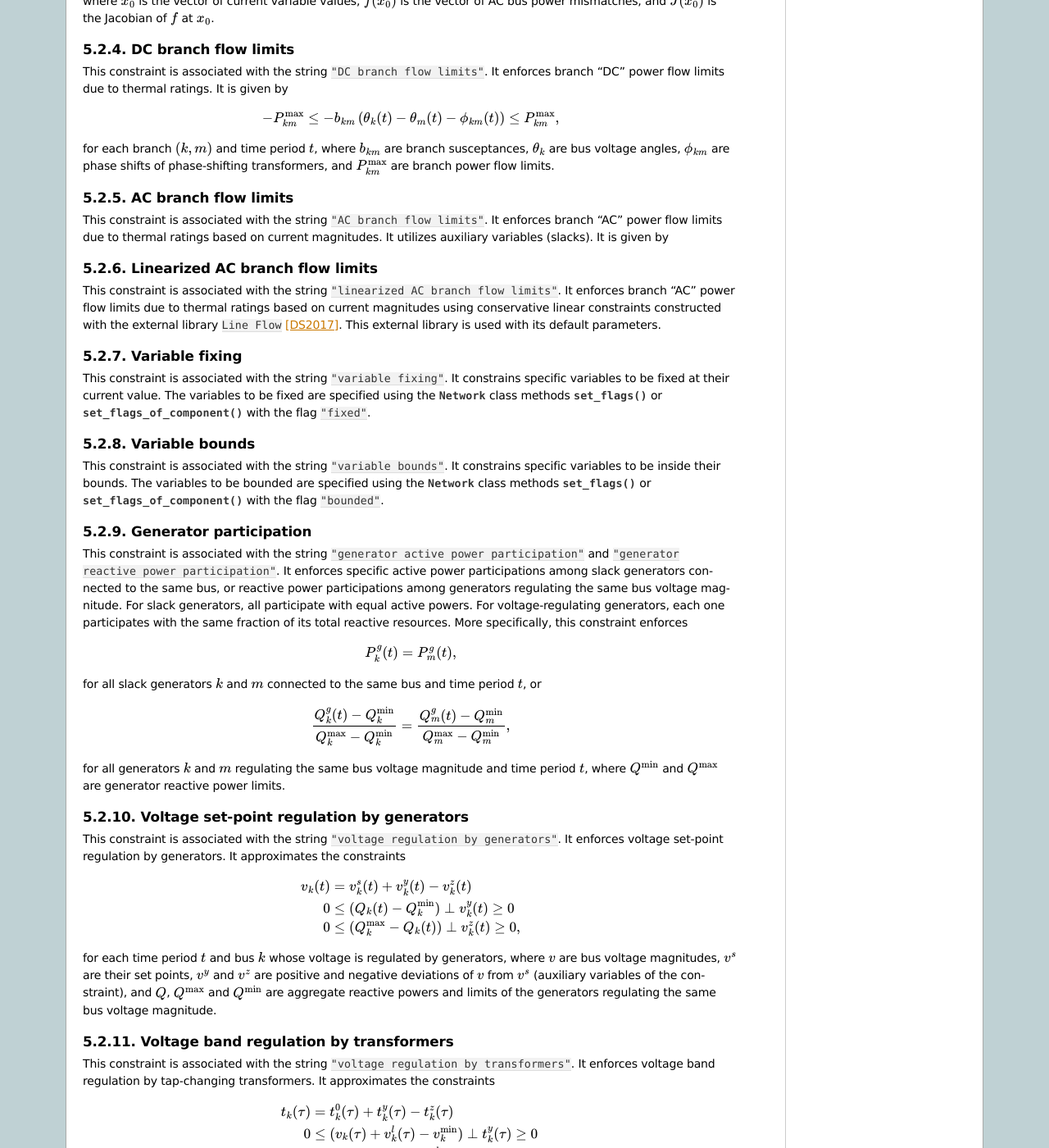
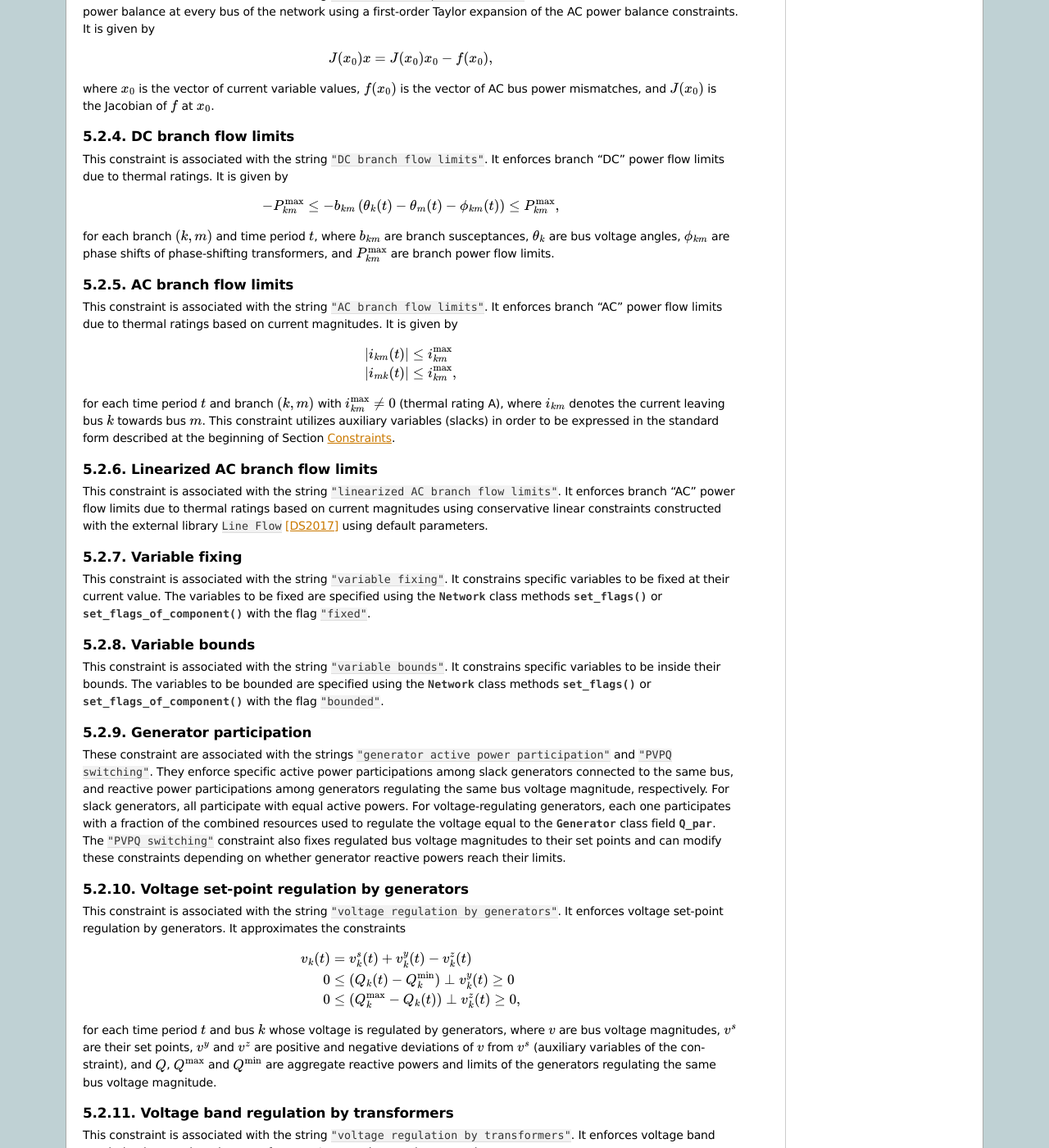
Before and after one commit to ttinoco/PFNET.py, a Sphinx documentation site: the page built from docs/problems.rst, in a window 1280 px wide and 1400 px high, scrolled down 6336 px. Shown: the whole window at 82% size. Built offline with Sphinx 7.4.7, drawn with Linux system fonts in a browser that asks for light colours; some of the changed text lies outside the part shown.

Commit message:
done updated problem.rst

```diff
--- a/docs/problems.rst
+++ b/docs/problems.rst
@@ -322,6 +322,8 @@ This constraint is associated with the string ``"AC power balance"``. It enforce
 
 where :math:`t` are time periods, :math:`P^g` and :math:`Q^g` are generator active and reactive powers, :math:`P^l` and :math:`Q^l` are load active and reactive powers, :math:`S^{sh}` are apparent powers flowing out of buses through shunt devices, :math:`S` are apparent powers flowing out of buses through branches, :math:`n` is the number of buses, :math:`T` is the number of time periods, and :math:`[n] := \{1,\ldots,n\}`.
 
+The :class:`Bus <pfnet.Bus>` class attributes :data:`index_P <pfnet.Bus.index_P>` and :data:`index_Q <pfnet.Bus.index_Q>` can be used to obtain the row indices of the constraint function :data:`f <pfnet.ConstraintBase.f>` and Jacobian :data:`J <pfnet.ConstraintBase.J>` that are associated with the active and reactive power mismatches of a specific bus.
+
 .. _prob_constr_DCPF:
 
 DC Power balance
@@ -334,6 +336,8 @@ This constraint is associated with the string ``"DC power balance"``. It enforce
    P^g_k(t) - P^l_k(t) + \sum_{m \in [n]} b_{km} \left( \theta_k(t) - \theta_m(t) - \phi_{km}(t) \right) = 0, \ \forall \ k \in [n], \ t \in [T],
 
 where :math:`t` are time periods, :math:`P^g` are generator active powers, :math:`P^l` are load active powers, :math:`b_{km}` are branch susceptances, :math:`\theta_k` are bus voltage angles, :math:`\phi_{km}` are phase shifts of phase-shifting transformers, :math:`n` is the number of buses, :math:`T` is the number of time periods, and :math:`[n] := \{1,\ldots,n\}`.
+
+The :class:`Bus <pfnet.Bus>` class attribute :data:`index_P <pfnet.Bus.index_P>` can be used to obtain the row indices of the constraint matrix :data:`A <pfnet.ConstraintBase.A>` and right-hand-side :data:`b <pfnet.ConstraintBase.b>` that are associated with the active (DC) power mismatches of a specific bus.
 
 .. _prob_constr_LINPF:
 
@@ -366,14 +370,24 @@ for each branch :math:`(k,m)` and time period :math:`t`, where :math:`b_{km}` ar
 AC branch flow limits
 ---------------------
 
-This constraint is associated with the string ``"AC branch flow limits"``. It enforces branch "AC" power flow limits due to thermal ratings based on current magnitudes. It utilizes auxiliary variables (slacks). It is given by
+This constraint is associated with the string ``"AC branch flow limits"``. It enforces branch "AC" power flow limits due to thermal ratings based on current magnitudes. It is given by
+
+.. math::
+   :nowrap:
+
+   \begin{align}
+      |i_{km}(t)| & \le i^{\max}_{km} \\
+      |i_{mk}(t)| & \le i^{\max}_{km},
+   \end{align}
+
+for each time period :math:`t` and branch :math:`(k,m)` with :math:`i^{\max}_{km} \neq 0` (thermal rating A), where :math:`i_{km}` denotes the current leaving bus :math:`k` towards bus :math:`m`. This constraint utilizes auxiliary variables (slacks) in order to be expressed in the standard form described at the beginning of Section :ref:`prob_constr`.
 
 .. _prob_constr_AC_LIN_FLOW_LIM:
 
 Linearized AC branch flow limits
 --------------------------------
 
-This constraint is associated with the string ``"linearized AC branch flow limits"``. It enforces branch "AC" power flow limits due to thermal ratings based on current magnitudes using conservative linear constraints constructed with the external library ``Line Flow`` [DS2017]_. This external library is used with its default parameters.
+This constraint is associated with the string ``"linearized AC branch flow limits"``. It enforces branch "AC" power flow limits due to thermal ratings based on current magnitudes using conservative linear constraints constructed with the external library ``Line Flow`` [DS2017]_ using default parameters.
 
 .. _prob_constr_FIX:
 
@@ -394,19 +408,7 @@ This constraint is associated with the string ``"variable bounds"``. It constrai
 Generator participation
 -----------------------
 
-This constraint is associated with the string ``"generator active power participation"`` and ``"generator reactive power participation"``. It enforces specific active power participations among slack generators connected to the same bus, or reactive power participations among generators regulating the same bus voltage magnitude. For slack generators, all participate with equal active powers. For voltage-regulating generators, each one participates with the same fraction of its total reactive resources. More specifically, this constraint enforces
-
-.. math::
-
-   P^g_k(t) = P^g_m(t),
-
-for all slack generators :math:`k` and :math:`m` connected to the same bus and time period :math:`t`, or
-
-.. math::
-
-   \frac{Q^g_k(t) - Q^{\min}_k}{Q^{\max}_k - Q^{\min}_k} = \frac{Q^g_m(t) - Q^{\min}_m}{Q^{\max}_m - Q^{\min}_m},
-
-for all generators :math:`k` and :math:`m` regulating the same bus voltage magnitude and time period :math:`t`, where :math:`Q^{\min}` and :math:`Q^{\max}` are generator reactive power limits.
+These constraint are associated with the strings ``"generator active power participation"`` and ``"PVPQ switching"``. They enforce specific active power participations among slack generators connected to the same bus, and reactive power participations among generators regulating the same bus voltage magnitude, respectively. For slack generators, all participate with equal active powers. For voltage-regulating generators, each one participates with a fraction of the combined resources used to regulate the voltage equal to the :class:`Generator <pfnet.Generator>` class field :data:`Q_par <pfnet.Generator.Q_par>`. The ``"PVPQ switching"`` constraint also fixes regulated bus voltage magnitudes to their set points and can modify these constraints depending on whether generator reactive powers reach their limits.
 
 .. _prob_constr_REG_GEN:
 
```
